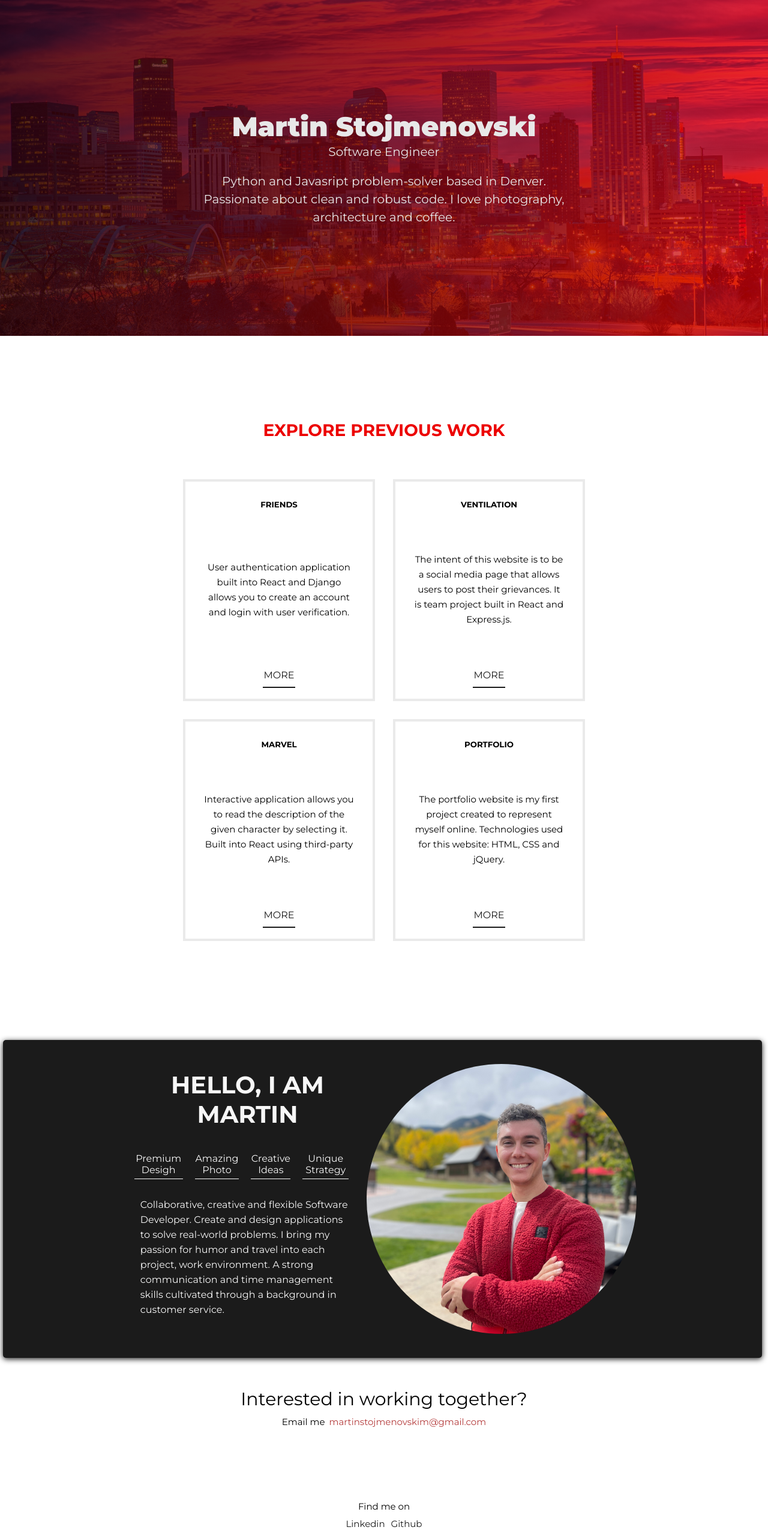
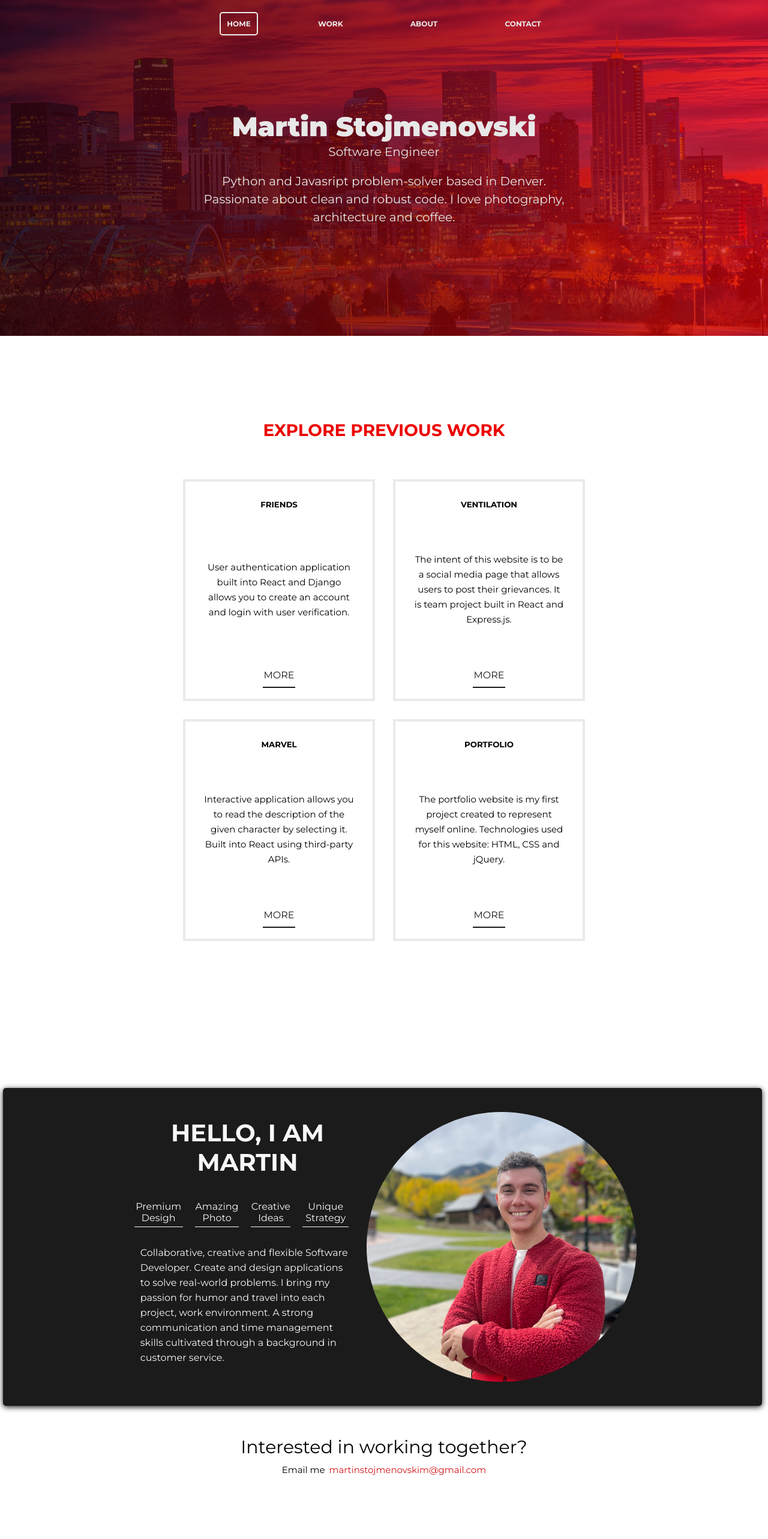
Before and after one commit to martinstojmenovski/Portfolio, a React (Create React App) app: page / in a window 1280 px wide. Shown: the top 2566 px of the page at 60% size. Built offline with nearby package versions, Linux system fonts and the light colour scheme.

Commit message:
fixed some bugs

```diff
--- a/src/Components/About.js
+++ b/src/Components/About.js
@@ -2,11 +2,12 @@ import './about.css'
 function About({ about }) {
 
   return (
-    <section ref={about} className='ABOUT' id='ABOUT' >
-      <div className='about-page'>
-      <div className="about-text">
+    <div style={{paddingTop:'80px'}} ref={about}>
+    <section  className='ABOUT' id='ABOUT' >
+      <div    className='about-page'>
+      <div  className="about-text">
         <h1>HELLO, I AM MARTIN</h1>
-        <ul>
+        <ul >
           <li>Premium Desigh</li>
           <li>Amazing Photo</li>
           <li>Creative Ideas</li>
@@ -26,6 +27,7 @@ function About({ about }) {
       </div>
       </div>
     </section>
+    </div>
   );
 }
 
--- a/src/Components/Home.js
+++ b/src/Components/Home.js
@@ -1,13 +1,13 @@
 
 import './home-model2.css'
 
-function Home({ home}) {
+function Home({ home, showHomeHamburger }) {
 
   return (
     <section ref={home} id='HOME' className="HOME">
         <div className='background'>
           <div className='overlay'>
-          {/* <div className='bars1' >
+          {/* <div className='bars1' onClick={showHomeHamburger}>
                             <span className='bar'></span>
                             <span className='bar'></span>
                             <span className='bar'></span>
--- a/src/Components/Navbar.js
+++ b/src/Components/Navbar.js
@@ -30,7 +30,7 @@ function Navbar() {
         sections.forEach(section => {
             const sectionTop = section.offsetTop
             // const sectionHeight = section.clientHeight
-            if (window.scrollY + 300 >= sectionTop) {
+            if (window.scrollY + 450 >= sectionTop) {
                 current = section.getAttribute('class')
             }
         })
@@ -84,11 +84,14 @@ function Navbar() {
 
 
     // dropdown menu function - overflow hidden to stop page from scrolling
-    const showHamburger = () => {
+    const showHamburger = (index) => {
+
         if (hamburger) {
             document.body.style.overflow = "hidden"
             // document.body.style.marginRight = '17px'
             setHamburger(!hamburger)
+
+
         } else {
             setHamburger(!hamburger)
             document.body.style.overflow = ""
@@ -102,6 +105,30 @@ function Navbar() {
             // document.body.style.marginRight = ''
         }
     }
+
+
+
+
+    // const nav = document.getElementById('navbar');
+    // const showHomeHamburger = (index) => {
+    //     console.log(nav.className = 'navbar active')
+    //     if (hamburger) {
+    //         nav.className = 'navbar active'
+    //         document.body.style.overflow = "hidden"
+
+
+
+
+    //         // document.body.style.marginRight = '17px'
+    //         setHamburger(!hamburger)
+
+    //     } else {
+    //         setHamburger(!hamburger)
+    //         document.body.style.overflow = ""
+    //         // document.body.style.marginRight = ''
+    //     }
+    // }
+
 
     const ulHolder = (
         <ul>
@@ -118,7 +145,7 @@ function Navbar() {
     return (
         <div>
 
-            <nav className={blur ? 'navbar active' : 'navbar'} >
+            <nav id='navbar' className={blur ? 'navbar active' : 'navbar'} >
 
                 <div className={blur ? 'min-768 active' : 'min-768'}>
                     {ulHolder}
@@ -148,7 +175,7 @@ function Navbar() {
 
                 </div>
             </nav>
-            <Home  showHamburger={showHamburger} home={home} hamburger={hamburger} />
+            <Home  home={home}  />
             <Project project={project} />
             <About about={about} />
             <Skills skills={skills} />
--- a/src/Components/Skills.js
+++ b/src/Components/Skills.js
@@ -10,7 +10,7 @@ function Skills({ skills }) {
             new businesses, startups, coffee.</p> */}
             <p id="header">Interested in working together?</p>
             <div id="email">
-            <p style={{paddingRight:'7px'}}>Email me </p> <a style={{color:' rgb(180, 59, 59)'}} href="mailto:martinstojmenovskim@gmail.com">martinstojmenovskim@gmail.com</a>
+            <p style={{paddingRight:'7px'}}>Email me </p> <a style={{color:' rgb(209, 21, 21)'}} href="mailto:martinstojmenovskim@gmail.com">martinstojmenovskim@gmail.com</a>
             </div>
             <div id="social-media">Find me on
             <ul>
--- a/src/Components/about.css
+++ b/src/Components/about.css
@@ -5,11 +5,14 @@
     border-radius: 5px;
 }
 .about-page {
+
     display: flex;
     width: 80ch;
     display: flex;
     align-content: center;
     margin: auto;
+
+
 }
 
 .about-text {
--- a/src/Components/home-model2.css
+++ b/src/Components/home-model2.css
@@ -7,6 +7,7 @@
   background-position: 50% 40%;
   background-size: cover;
   overflow: hidden;
+  margin-bottom: 60px;
 }
 
 .overlay {
--- a/src/Components/navbar.css
+++ b/src/Components/navbar.css
@@ -3,25 +3,29 @@
   width: 100%;
   margin: auto;
   z-index: 4;
-  /* height: 80px; */
 
   height: 60px;
-  border-bottom: 1.5px solid #bdbdbd;
-  background: rgba(255, 255, 255, 0.8);
+  /* border-bottom: 1.5px solid #bdbdbd; */
+  /* background-color: rgba(255, 255, 255, 0.8); */
   backdrop-filter: blur(3px);
-  opacity: 0;
-  transform: translateY(-100px);
-  transition: opacity 300ms ease-in-out, transform 300ms ease-in-out;
+
+  /* opacity: 0;  */
+  /* transform: translateY(-100px); */
+  /* transition: opacity 300ms ease-in-out, transform 300ms ease-in-out; */
+  transition: all 400ms ease-in-out;
+
+
 
 }
 
 .navbar.active {
-  /* background: rgba(255, 255, 255, 0.8);
-  backdrop-filter: blur(3px); */
+  background: rgba(255, 255, 255, 0.8);
+  /* backdrop-filter: blur(3px); */
   /* height: 60px; */
-  /* border-bottom: 1.5px solid #bdbdbd; */
-  opacity: 1;
-  transform: translateY(0);
+  border-bottom: 1.5px solid #bdbdbd;
+  /* opacity: 1; */
+  /* transform: translateY(0); */
+
 }
 
 .progress-bar {
@@ -31,7 +35,7 @@
   height: 2px;
   background: #1b1b1b;
   z-index: 3;
-  transition: width 200ms linear;
+  transition: width 30ms linear;
 }
 
 
@@ -82,6 +86,7 @@
   .min-768 {
     display: none;
   }
+
 
   .dropmenu {
     display: flex;
--- a/src/Components/project.css
+++ b/src/Components/project.css
@@ -13,7 +13,7 @@
   text-align: center;
   color: rgb(236, 0, 0);
   font-size: 28px;
-  padding-top:140px;
+  padding-top:80px;
 
 }
 
--- a/src/Components/skills.css
+++ b/src/Components/skills.css
@@ -1,5 +1,6 @@
 #CONTACT{
     /* background: rgb(247, 247, 247); */
+
 }
 main {
     width: 60%;
```
